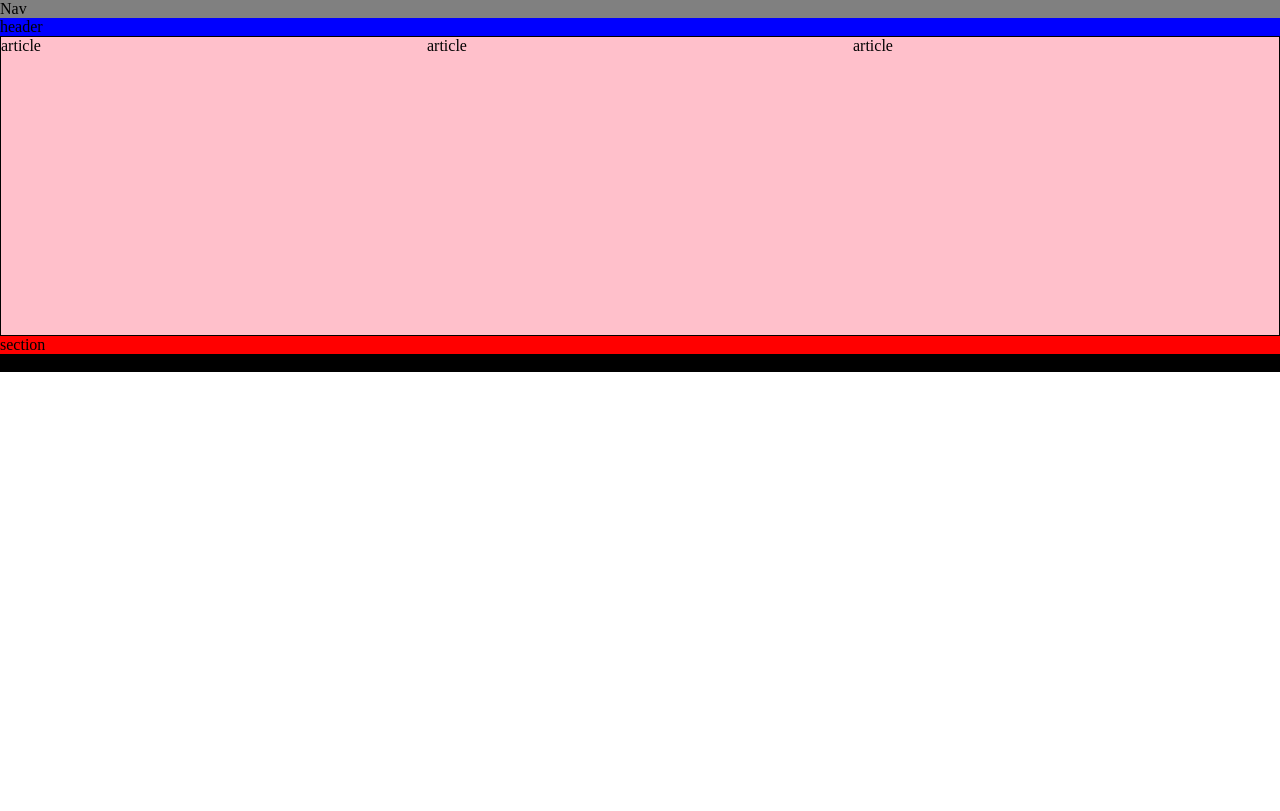
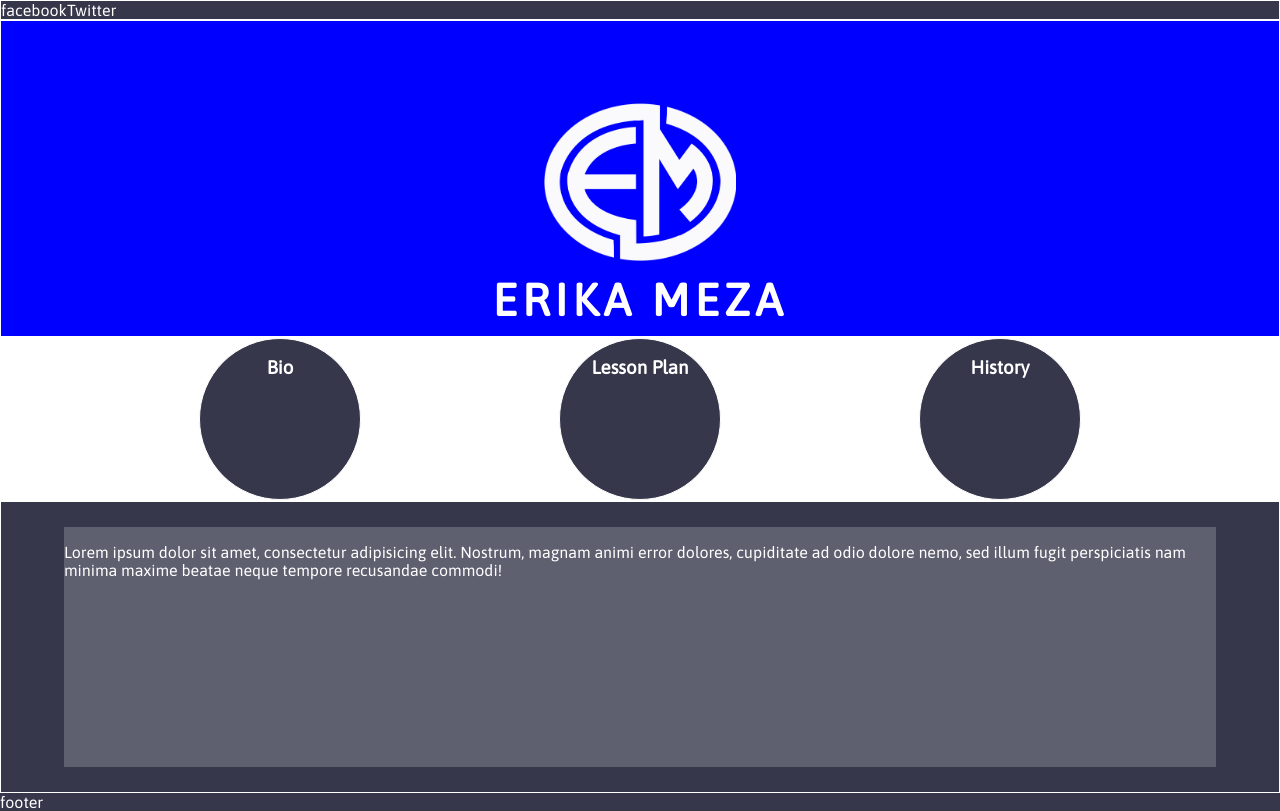
Before and after one commit to JMeza88/Final_Project, a plain HTML site: page index.html in a window 1280 px wide. Drawn offline with Linux system fonts and the light colour scheme.

Commit message:
making strides

```diff
--- a/index.html
+++ b/index.html
@@ -3,22 +3,51 @@
 <head>
 	<meta charset="UTF-8">
 	<meta name="viewport" content="width=device-width, initial-scale=1.0">
+	<link href="https://fonts.googleapis.com/css?family=Anton|Asap" rel="stylesheet">
 	<link rel="stylesheet" type="text/css" href="./styles/styles.css">
+
 	<title>Document</title>
 </head>
 <body>
 	<nav>
-		Nav
+		<div class="facebook">facebook</div>
+		<div class="twitter">Twitter</div>
 	</nav>
 	<header>
-		header
+		<div class="monogram">
+			<img src="./images/erikas-monogram-logo.png" alt="Website monogram">
+		</div>
+		<div class="title">
+			<h2>ERIKA MEZA</h2>
+		</div>
+
 	</header>
-	<main class="clearfix">
-		<article> article </article>
-		<article>article</article>
-		<article>article </article>
+	<main class="tabs">
+		<article>
+			<div class="icon">
+			</div>
+			<h3>Bio</h3>
+		</article>
+		<article>
+			<div class="icon">
+			</div>
+			<h3>Lesson Plan</h3>
+		</article>
+		<article>
+			<div class="icon">
+			</div>
+			<h3>History</h3>
+		</article>
 	</main>
-	<section>section</section>
+	<section>
+		<div class="overlay">
+			<p>
+				Lorem ipsum dolor sit amet, consectetur adipisicing elit. Nostrum, magnam animi error dolores, cupiditate ad odio dolore nemo, sed illum fugit perspiciatis nam minima maxime beatae neque tempore recusandae commodi!
+
+
+			</p>
+		</div>
+	</section>
 	<footer>footer</footer>
 
 
--- a/styles/styles.css
+++ b/styles/styles.css
@@ -1,39 +1,85 @@
 body {
-	font-family: 'times new roman';
+	font-family: 'Asap', 'Anton', sans-serif;
 	box-sizing: border-box;
 	margin: 0px;
-}
-
-.clearfix:after {
-content: “”;
-display: block;
-clear: both;
+	color: #ffffff;
+	background-color: #36374b;
+	position: flex;
 }
 
 
 nav {
-	background-color: grey
+	border: 1px solid;
+	display: flex;
 }
+
+nav div {
+	flex-direction: column;
+
+}
+
 header {
-	background-color: blue
+	background-color: blue;
+	display:flex;
+	flex-direction: column;
+	justify-content: center;
+	align-items:center;
+	border: 1px solid;
+
 }
+
+img {
+	max-width:15vw;
+}
+
+.title {
+	margin: 0;
+}
+
+.monogram {
+	padding-top:10vh;
+}
+
+.title h2 {
+	margin: 10px;
+	font-size: 45px;
+	letter-spacing: 5px;
+}
+
 main {
 	border: 1px solid black;
 	box-sizing: border-box;
-	height: 300px;
+	display:flex;
+	border: 1px solid;
+	display:flex;
+	justify-content: space-evenly;
+	background-color: #ffffff;
 }
 
 article {
-	float:left;
-	width: 33.333%;
-	height: 100%;
-	display: inline-block;
-	background-color: pink;
+	border: 1px solid;
+	background-color: #36374b;
+	border-radius: 50%;
+	width: 20vh;
+	height: 20vh;
+	display:flex;
+	justify-content: center;
+	align-content: center;
 }
 
 section {
-	background-color: red
+	display:flex;
+	border: 1px solid;
+	justify-content: center;
 }
+
+.overlay {
+	width: 90vw;
+	height: 30vh;
+	background-color:rgba(255,255,255, 0.2);
+	margin:25px;
+}
+
 footer {
-	background-color: black;
+	border:1px;
 }
```
Also changed, not shown: Images/erikas-monogram-logo.png (added), 1 other file.
